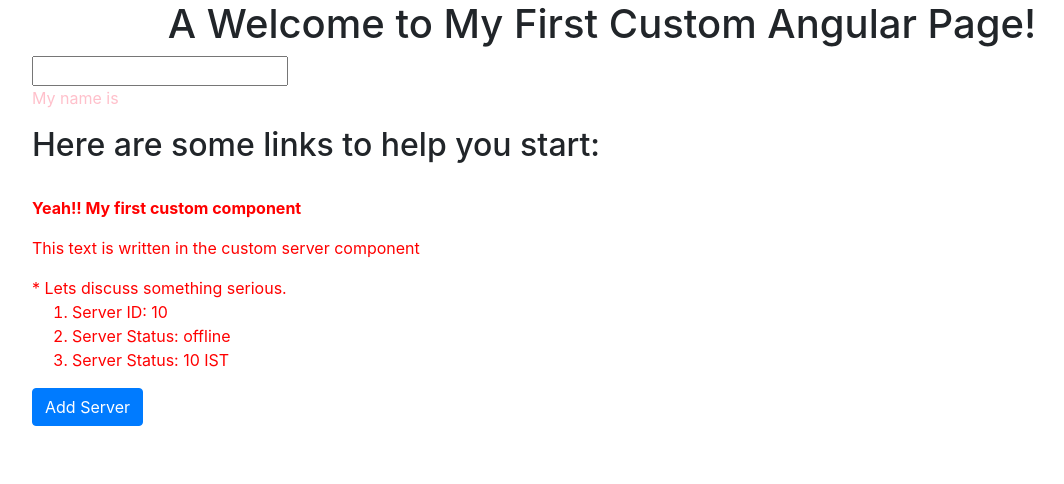
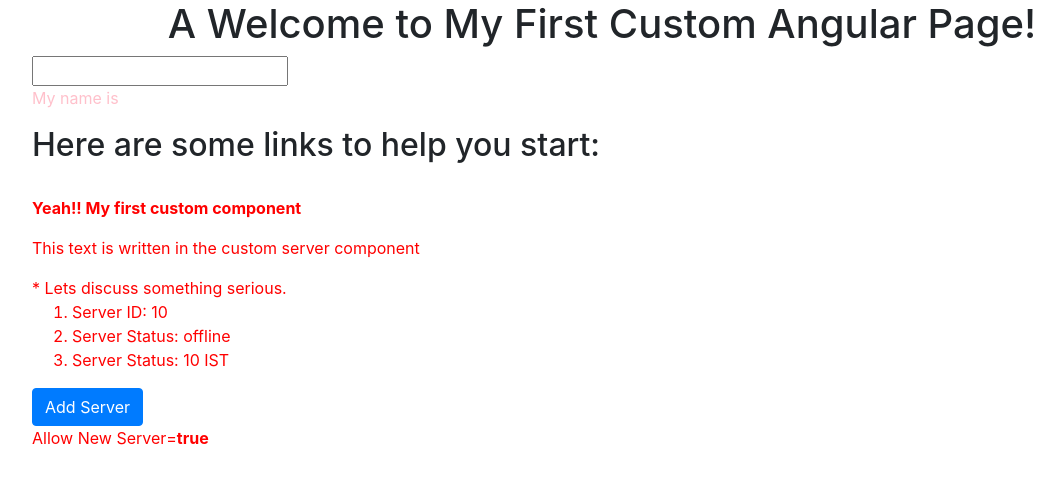
Before and after one commit to pratikaambani/angular2-practise, an Angular app in the folder my-first-app/: page / in a window 1280 px wide. Shown: the top 484 px of the page, without its empty margins (38-1102 px from the left). Built offline with nearby package versions, Linux system fonts and the light colour scheme.

Commit message:
Property Binding

```diff
--- a/my-first-app/src/app/servers/servers.component.html
+++ b/my-first-app/src/app/servers/servers.component.html
@@ -6,3 +6,7 @@
 
 <button class="btn btn-primary"
 		[disabled]="!allowNewServer">Add Server</button>
+
+<br />
+<!-- <p >Allow New Server= {{allowNewServer}}</p> -->
+Allow New Server=<b [innerText]="allowNewServer"> </b>
```
Also changed, not shown: 1 other file (tests, documents, lock files or other folders).
